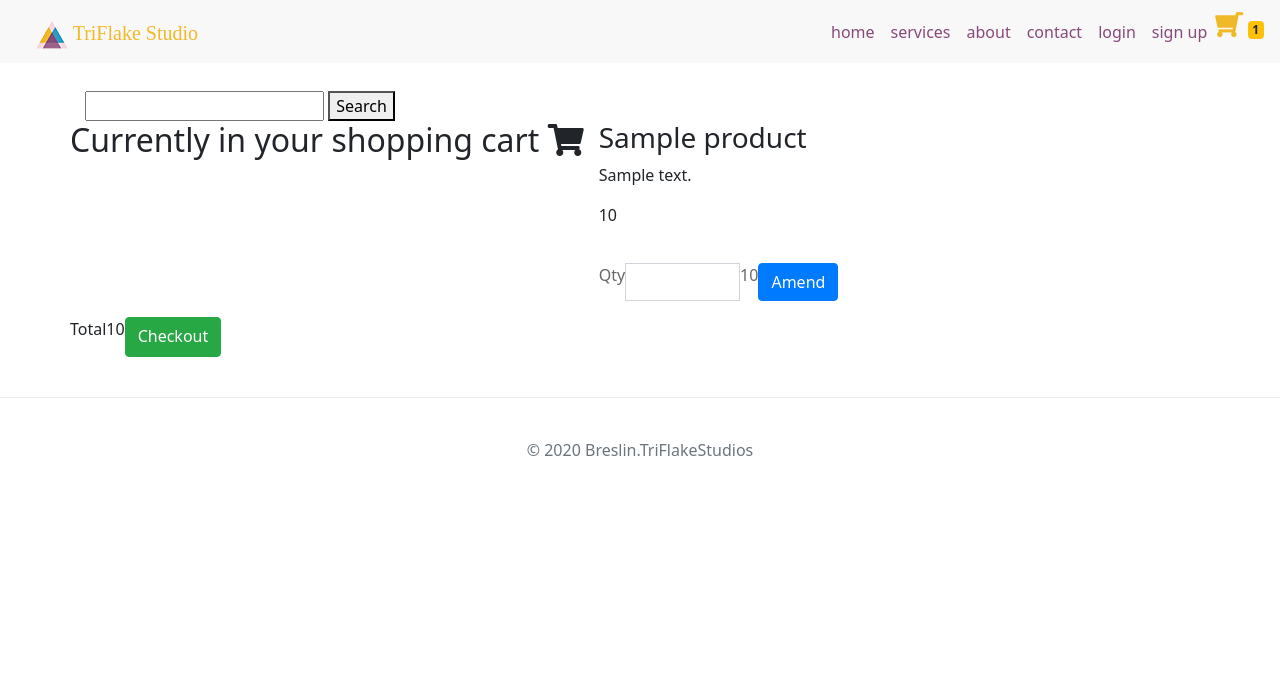
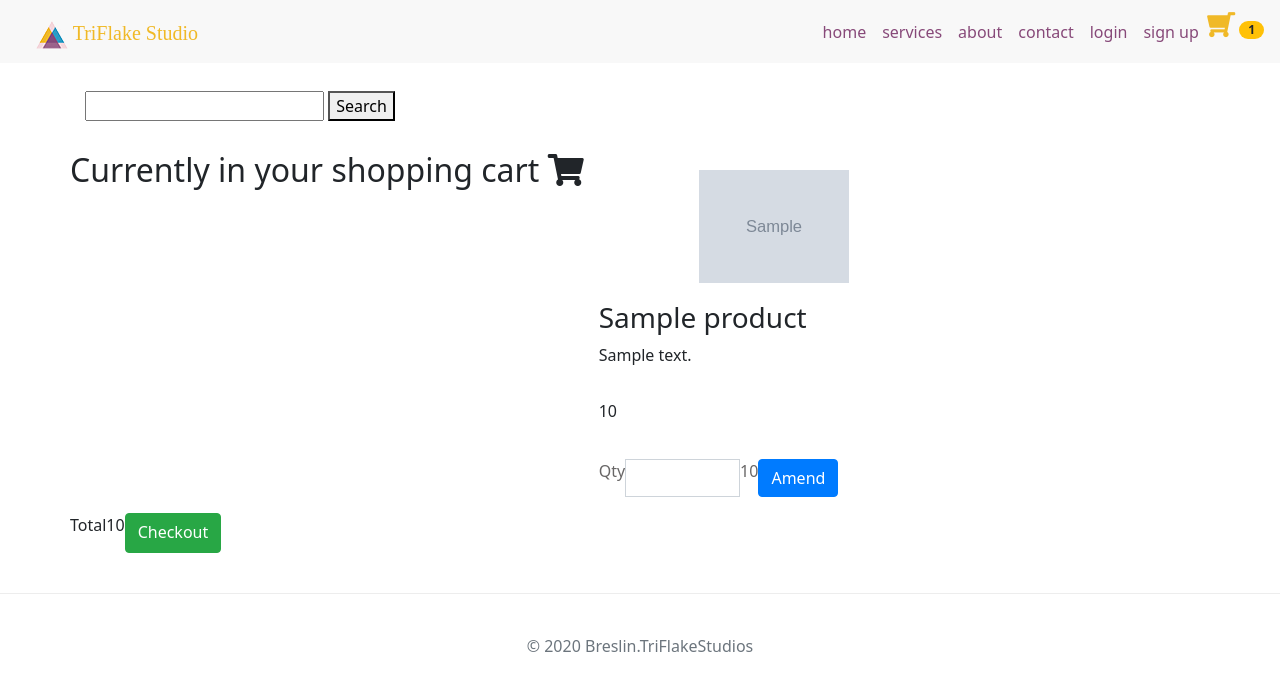
Before and after one commit to OrlaBr/triflake-studios, a Django app: template cart/templates/cart.html in a window 1280 px wide. Shown: the top 691 px of the page. Run offline with Django 3.2, Linux system fonts and the light colour scheme; the template is opened without the code that fills it: most values are stand-ins (such as "Sample title", 1, 10 or a date in 2020); grey boxes marked "Sample" are stand-in pictures; some libraries are stand-ins or nearby versions.

Commit message:
Initial styling of cart products pages

```diff
--- a/static/css/custom.css
+++ b/static/css/custom.css
@@ -38,8 +38,58 @@ a.nav-link {
   border-color: rgb(255,102,203);
 }
 
+/**shopping-cart**/
+
 .nav-cart  {
     font-size: 25px;
+}
+
+.badge {
+    padding-left: 9px;
+    padding-right: 9px;
+    -webkit-border-radius: 9px;
+    -moz-border-radius: 9px;
+    border-radius: 9px;
+}
+
+.label-warning[href],
+.badge-warning[href] {
+    background-color: #c67605;
+}
+
+/**cart.html**/
+
+.product {
+    background-size: contain;
+    background-position: center center;
+    background-repeat: no-repeat;
+    width: 150px;
+    height: 150px;
+    margin: 0 auto;
+}
+
+caption p {
+    word-wrap: break-word;
+}
+
+.row.row-flex {
+    display: flex;
+    flex-wrap: wrap;
+    margin-top: 30px;
+}
+
+.panel-default {
+    border-color: transparent;
+    padding: 0 10px;
+}
+
+.panel-body {
+    height: 100%;
+    border: 1px solid #ddd;
+}
+
+.product-description {
+    min-height: 40px;
 }
 
 /***footer**/
```
Also changed, not shown: db.sqlite3, media/images/mountain-1849091_640.png (added).
